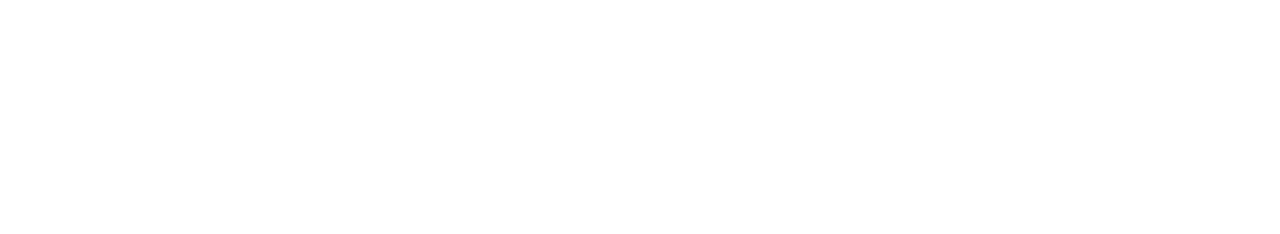
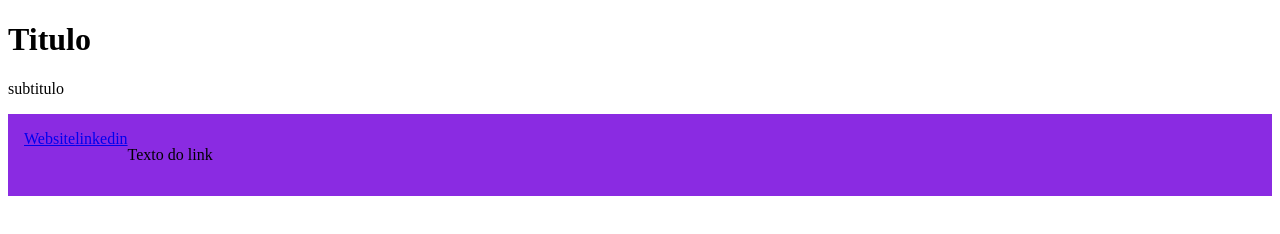
Before and after one commit to Rodrigocelio/w-store, a plain HTML site: page index.html in a window 1280 px wide. Drawn offline with Linux system fonts and the light colour scheme.

Commit message:
add links

```diff
--- a/index.html
+++ b/index.html
@@ -6,6 +6,11 @@
     <title>Página teste</title>
 </head>
 <body>
+    <div>
+        <h1>Titulo</h1>
+        <p>subtitulo</p>
+        <div style="display: flex; padding: 16px; background-color: blueviolet;"><a href="rodrigocelio.com.br">Website</a><a href="linkedin/in/rodrigocelio.com.br">linkedin</a> <p>Texto do link</p></div>
+    </div>
 
 </body>
 </html>
```
